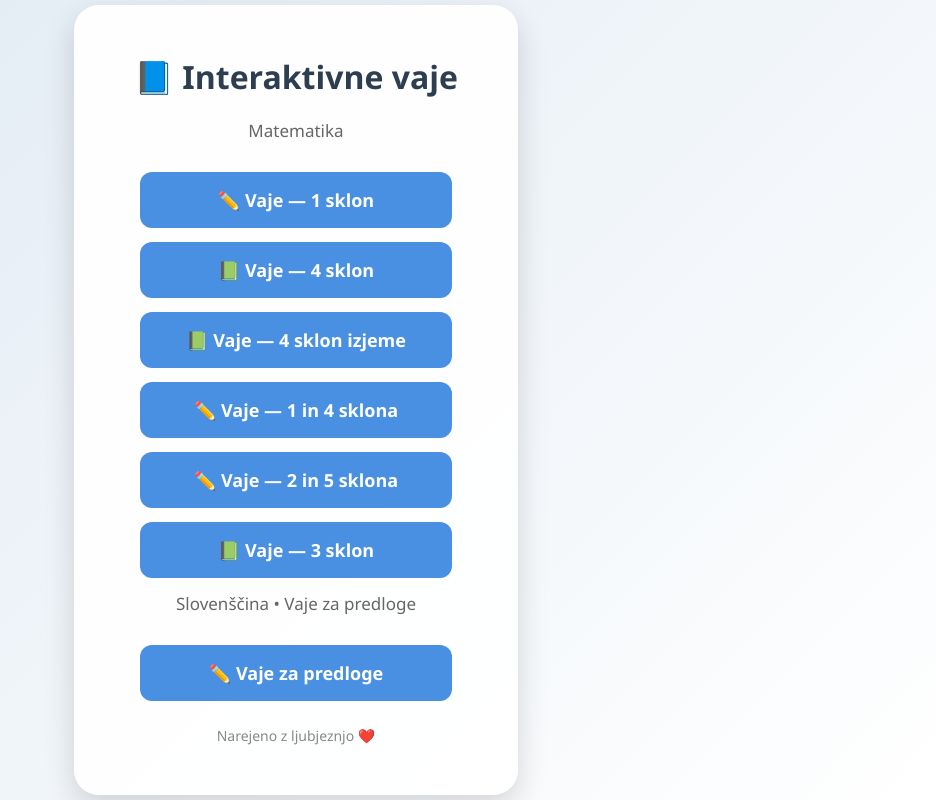
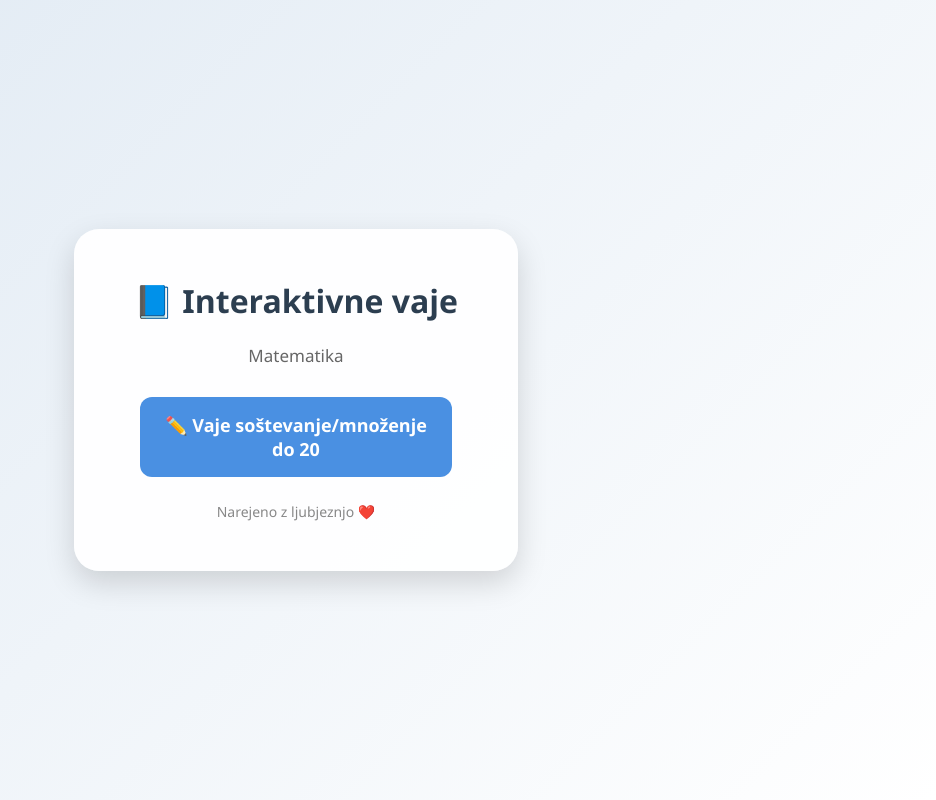
Before and after one commit to Svetlana250179/Math, a plain HTML site: page index.html in a window 1280 px wide. Shown: the whole page, without its empty margins (344-1280 px from the left). Drawn offline with Linux system fonts and the light colour scheme.

Commit message:
Update index.html

```diff
--- a/index.html
+++ b/index.html
@@ -74,38 +74,9 @@ h1 {
        Matematika
     </div>
 
-    <a class="button btn1" href="Računaj z glavo.html">
-        ✏️ Vaje — 1 sklon
+    <a class="button btn1" href="Racunaj_z_glavo.html">
+        ✏️ Vaje soštevanje/množenje do 20
     </a>
-
-    <a class="button btn1" href="slovnica-vaja-4sklon.html">
-        📗 Vaje — 4 sklon
-    </a>
-
-    <a class="button btn1" href="4_sklon_izjeme_v2.html">
-        📗 Vaje — 4 sklon izjeme
-    </a>
-
-    <a class="button btn1" href="skloni-vaja.html">
-        ✏️ Vaje — 1 in 4 sklona
-    </a>
-
-    <a class="button btn1" href="skloni_2_5.html">
-        ✏️ Vaje — 2 in 5 sklona
-    </a>
-
-    <a class="button btn1" href="slovnica-vaja-3sklon.html">
-        📗 Vaje — 3 sklon
-    </a>
-
-    <div class="subtitle">
-        Slovenščina • Vaje za predloge
-    </div>
-
-    <a class="button btn1" href="slovnica-vaja-predlogi.html">
-        ✏️ Vaje za predloge
-    </a>
-
 
     <div class="footer">
         Narejeno z ljubjeznjo ❤️
```
